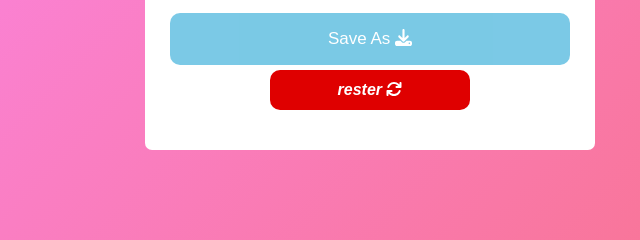
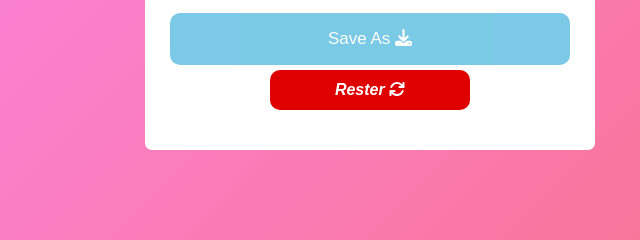
Before and after one commit to Mohamed20a/File-Text, a plain HTML site: page index.html in a window 1280 px wide. Shown: the part 461-701 px from the top of the page, 270-910 px from the left. Drawn offline with Linux system fonts and the light colour scheme; a small style sheet from the web is missing.

Commit message:
Add files via upload

```diff
--- a/index.html
+++ b/index.html
@@ -44,7 +44,7 @@
             </div>
         </div>
         <button class="save-btn"> Save As <i class="fa-solid fa-download"></i> </button>
-        <a href="index.html"><button class="rester" >rester  <i class="fa-solid fa-arrows-rotate"></i></button></a>
+        <button class="rester" onclick="window.location.reload()">Rester <i class="fa-solid fa-arrows-rotate"></i></button>
     </section>
 
 
```
